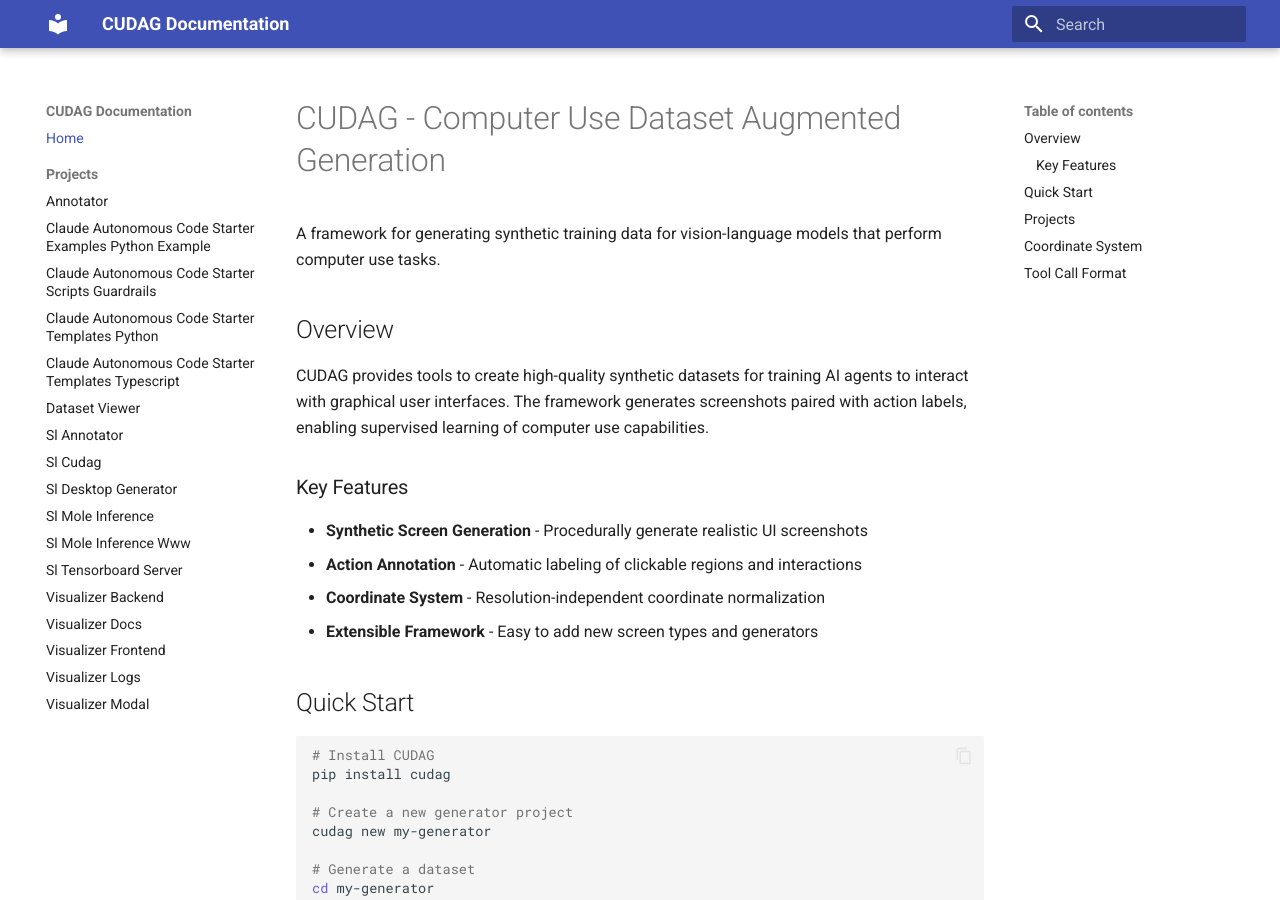
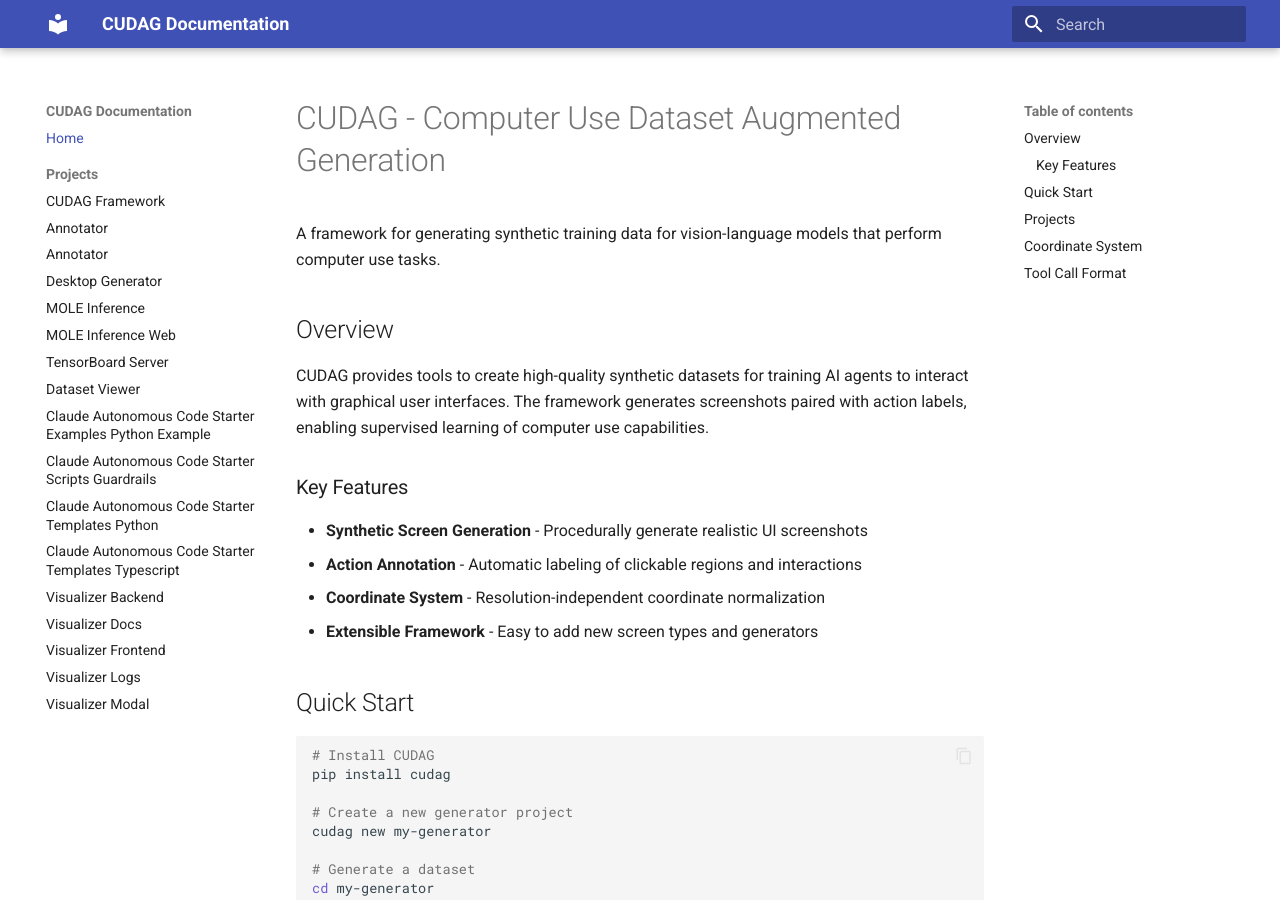
Before and after one commit to claimhawk/cudag-wiki, an MkDocs documentation site: the page built from docs/index.md, in a window 1280 px wide and 900 px high. Built offline with MkDocs 1.6.1 and Material for MkDocs 9.7.7, drawn with Linux system fonts in a browser that asks for light colours.

Commit message:
Update wiki documentation

```diff
--- a/mkdocs.yml
+++ b/mkdocs.yml
@@ -32,18 +32,18 @@ markdown_extensions:
 nav:
   - Home: index.md
   - Projects:
+      - CUDAG Framework: sl-cudag/index.md
       - Annotator: annotator/index.md
+      - Annotator: sl-annotator/index.md
+      - Desktop Generator: sl-generators-desktop-generator/index.md
+      - MOLE Inference: sl-mole-inference/index.md
+      - MOLE Inference Web: sl-mole-inference-www/index.md
+      - TensorBoard Server: sl-tensorboard-server/index.md
+      - Dataset Viewer: dataset-viewer/index.md
       - Claude Autonomous Code Starter Examples Python Example: claude-autonomous-code-starter-examples-python-example/index.md
       - Claude Autonomous Code Starter Scripts Guardrails: claude-autonomous-code-starter-scripts-guardrails/index.md
       - Claude Autonomous Code Starter Templates Python: claude-autonomous-code-starter-templates-python/index.md
       - Claude Autonomous Code Starter Templates Typescript: claude-autonomous-code-starter-templates-typescript/index.md
-      - Dataset Viewer: dataset-viewer/index.md
-      - Sl Annotator: sl-annotator/index.md
-      - Sl Cudag: sl-cudag/index.md
-      - Sl Desktop Generator: sl-generators-desktop-generator/index.md
-      - Sl Mole Inference: sl-mole-inference/index.md
-      - Sl Mole Inference Www: sl-mole-inference-www/index.md
-      - Sl Tensorboard Server: sl-tensorboard-server/index.md
       - Visualizer Backend: visualizer-backend/index.md
       - Visualizer Docs: visualizer-docs/index.md
       - Visualizer Frontend: visualizer-frontend/index.md
```
